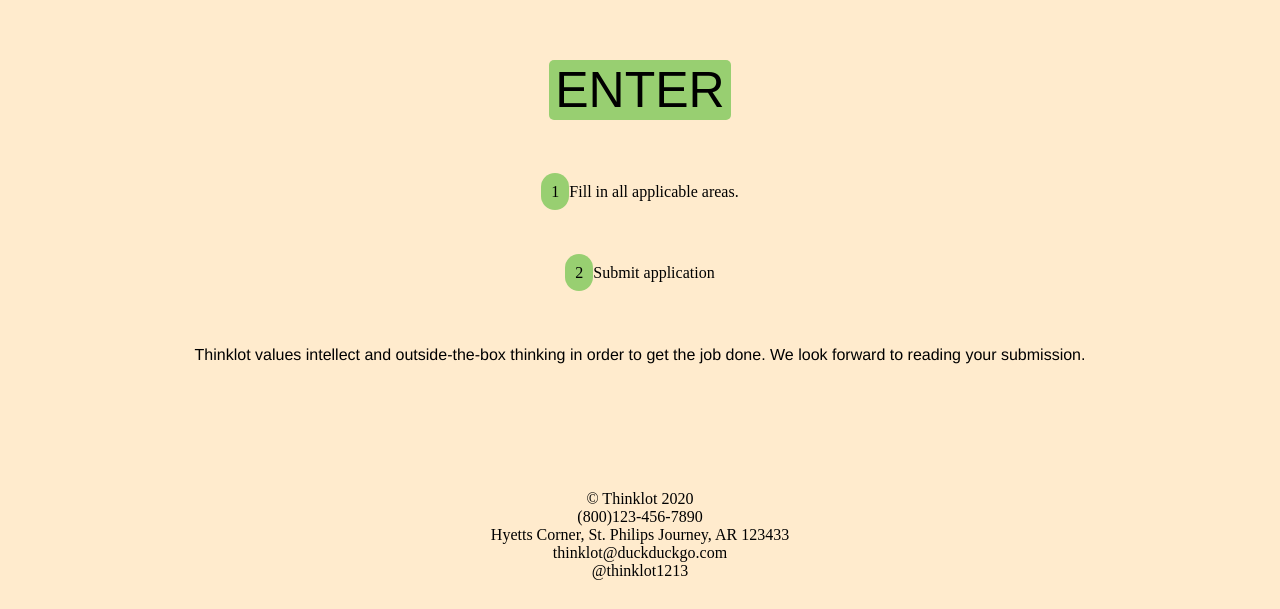
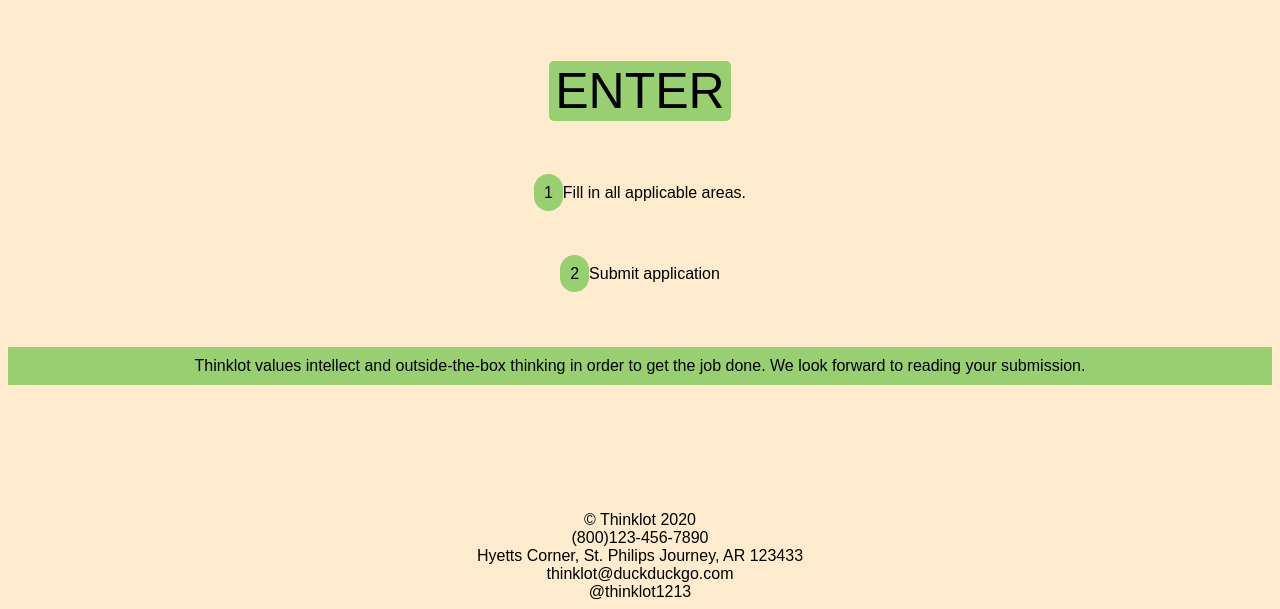
Before and after one commit to Jerrified/HTML-Forms-Lab, a plain HTML site: page landing.html in a window 1280 px wide. Shown: the part 781-1390 px from the top of the page. Before the commit the page ends 1369 px from the top, so only its background shows below. Drawn offline with Linux system fonts and the light colour scheme.

Commit message:
Finished.

```diff
--- a/landing.css
+++ b/landing.css
@@ -1,5 +1,6 @@
 body {
     background-color: blanchedalmond;
+    font-family: 'Nunito', sans-serif;
 }
 
 p {
@@ -32,3 +33,8 @@ span {
     border-color: black;
     border-radius: 80px;
 }
+
+.info {
+    background-color: rgb(152,207,113);
+    padding: 10px;
+}
--- a/landing.html
+++ b/landing.html
@@ -22,7 +22,7 @@
         <center style="margin-top: 5%;"><span>1</span>Fill in all applicable areas.</center>
         <center style="margin-top: 5%;"><span>2</span>Submit application</center>
 
-        <center style="margin-top: 5%;font-family: 'Franklin Gothic Medium', 'Arial Narrow', Arial, sans-serif;">Thinklot values intellect and outside-the-box thinking in order to get the job done. We look forward to reading your submission.</center>
+        <center class="info" style="margin-top: 5%;">Thinklot values intellect and outside-the-box thinking in order to get the job done. We look forward to reading your submission.</center>
 
         <footer style="margin-top: 10%;">
             <center><caption>© Thinklot 2020</caption></center>
--- a/submitted.css
+++ b/submitted.css
@@ -8,4 +8,5 @@ p {
 
 body {
     background-color: blanchedalmond;
+    font-family: 'Nunito', sans-serif;
 }
```
